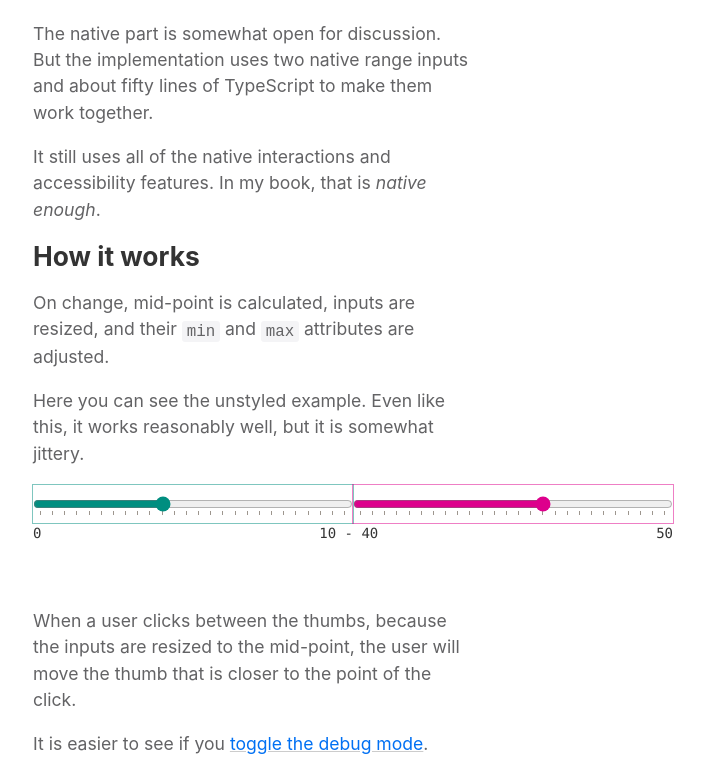
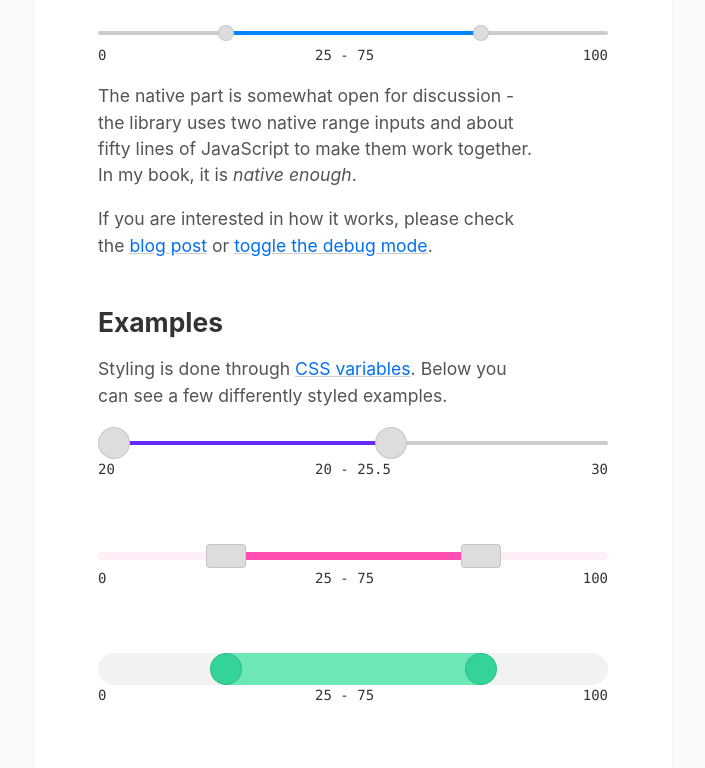
Before and after one commit to Stanko/dual-range-input, a website built with Vite: page index.html in a window 1280 px wide. Shown: the part 144-912 px from the top of the page, without its empty margins (287-992 px from the left). Built offline with nearby package versions, Linux system fonts and the light colour scheme.

Commit message:
Readme/docs updates

```diff
--- a/demo/index.scss
+++ b/demo/index.scss
@@ -12,6 +12,19 @@
   text-rendering: optimizeLegibility;
   -webkit-font-smoothing: antialiased;
   -moz-osx-font-smoothing: grayscale;
+
+  --text-color: #535359;
+}
+
+* {
+  box-sizing: border-box;
+}
+
+html,
+body,
+main {
+  min-height: 100vh;
+  min-height: 100svh;
 }
 
 body {
@@ -31,9 +44,11 @@ main {
   margin: 0 auto;
   background: white;
   padding: 2rem;
+  padding-bottom: 4rem;
 
   @media (min-width: 600px) {
     padding: 4rem;
+    padding-bottom: 6rem;
     border-left: 1px solid #f4f4f6;
     border-right: 1px solid #f4f4f6;
   }
@@ -46,11 +61,11 @@ h2 {
 }
 
 h2 {
-  margin-bottom: 0.5em;
+  margin: 3rem 0 1rem;
 }
 
 p {
-  color: #636365;
+  color: var(--text-color);
   max-width: 25em;
 }
 
@@ -65,7 +80,7 @@ code {
 .links {
   display: flex;
   gap: 0.5rem;
-  color: #636365;
+  color: var(--text-color);
   margin: 0.5rem 0 1.5rem;
 }
 
@@ -119,35 +134,6 @@ a,
   margin-top: 4rem;
 }
 
-.demo--blank {
-  .inputs {
-    display: flex;
-    --dri-thumb-width: 1rem;
-  }
-
-  .inputs:has(input:focus-visible) {
-    outline: 1px solid #ddd;
-    outline-offset: 2px;
-  }
-
-  input {
-    flex-basis: 50%;
-    min-width: 1rem;
-    margin: 0;
-    padding: 0.5rem 0;
-  }
-
-  input:first-child {
-    accent-color: rgb(0, 142, 128);
-    outline: 1px solid rgba(0, 142, 128, 0.5);
-  }
-
-  input:last-child {
-    accent-color: rgb(221, 0, 140);
-    outline: 1px solid rgba(221, 0, 140, 0.5);
-  }
-}
-
 .demo--purple .dual-range-input {
   --dri-thumb-width: 2rem;
   --dri-thumb-height: 2rem;
--- a/index.html
+++ b/index.html
@@ -8,7 +8,7 @@
   <link rel="stylesheet" href="/demo/index.scss">
   <link rel="stylesheet" href="/lib/index.scss">
 
-  <meta name="description" content="Native dual range input in 80 lines of JavaScript.">
+  <meta name="description" content="Native dual range input in fifty lines of JavaScript.">
 
   <link href="https://muffinman.io/favicon/blue/icon-32.ico" rel="icon" sizes="any">
   <link href="https://muffinman.io/favicon/blue/icon.svg" rel="icon" type="image/svg+xml">
@@ -21,50 +21,37 @@
     <h1>Native Dual Range Input</h1>
     <div class="links">
       <a href="https://github.com/stanko/dual-range-input">GitHub</a>
-      <!-- &bull; <a href="https://muffinman.io/blog/native-dual-range-input">Blog post</a> -->
+      &bull; <a href="https://muffinman.io/blog/native-dual-range-input">Blog post</a>
     </div>
-    <p>
-      The native part is somewhat open for discussion.
-      But the implementation uses two native range inputs
-      and about fifty lines of TypeScript to make them work together.
-    </p>
-    <p>
-      It still uses all of the native interactions and accessibility features.
-      In my book, that is <i>native enough</i>.
-    </p>
-    <div class="demo demo--blank">
-      <h2>How it works</h2>
-      <p>
-        On change, mid-point is calculated, inputs are resized,
-        and their <code>min</code> and <code>max</code> attributes are adjusted.
-      </p>
-      <p>
-        Here you can see the unstyled example.
-        Even like this, it works reasonably well, but it is somewhat jittery.
-      </p>
-      <div class="inputs">
-        <input list="tickmarks" type="range" min="0" max="50" step="1" value="10">
-        <input list="tickmarks" type="range" min="0" max="50" step="1" value="40">
-      </div>
-      <pre class="values"></pre>
-    </div>
+
     <div class="demo">
-      <p>
-        When a user clicks between the thumbs,
-        because the inputs are resized to the mid-point,
-        the user will move the thumb that is closer to the point of the click.
-      </p>
-      <p>It is easier to see if you <button type="button" class="toggle-debug">toggle the debug mode</button>.</p>
       <div class="dual-range-input">
         <input type="range" min="0" max="100" step="1" value="25">
         <input type="range" min="0" max="100" step="1" value="75">
       </div>
       <pre class="values"></pre>
     </div>
+    <p>
+      The native part is somewhat open for discussion - the library uses two native range inputs
+      and about fifty lines of JavaScript to make them work together.
+      In my book, it is <i>native enough</i>.
+    </p>
+
+    <p>
+      If you are interested in how it works, please check the <a
+        href="https://muffinman.io/blog/native-dual-range-input">blog post</a>
+      or <button type="button" class="toggle-debug">toggle the debug mode</button>.
+    </p>
+
+    <h2>Examples</h2>
+
+    <p>
+      Styling is done through
+      <a href="https://github.com/stanko/dual-range-input?tab=readme-ov-file#styling">CSS variables</a>.
+      Below you can see a few differently styled examples.
+    </p>
+
     <div class="demo demo--purple">
-      <p>
-        Styling is done through a bunch of CSS variables. Here you can see a few more examples.
-      </p>
       <div class="dual-range-input">
         <input type="range" min="20" max="30" step="0.1" value="20">
         <input type="range" min="20" max="30" step="0.1" value="25.5">
--- a/lib/index.scss
+++ b/lib/index.scss
@@ -62,14 +62,14 @@
   --dri-thumb-height: 1rem;
 
   --dri-thumb-color: #ddd;
-  --dri-thumb-hover-color: rgb(168, 213, 255);
-  --dri-thumb-active-color: rgb(78, 170, 255);
+  --dri-thumb-hover-color: #a8d5ff;
+  --dri-thumb-active-color: #4eaaff;
   --dri-thumb-border-color: rgba(0, 0, 0, 0.1);
   --dri-thumb-border-radius: 1rem;
 
   --dri-track-height: 0.25rem;
   --dri-track-color: #ccc;
-  --dri-track-filled-color: rgb(0, 132, 255);
+  --dri-track-filled-color: #0084ff;
   --dri-track-border-radius: 1rem;
 
   --dri-height: 1.5rem;
@@ -92,7 +92,7 @@
     -webkit-appearance: none;
     appearance: none;
     background: none;
-    border-radius: none;
+    border-radius: 0;
     flex-basis: calc(50% + var(--dri-thumb-width));
     flex-shrink: 0;
     font-size: inherit;
```
Also changed, not shown: docs/index.html (+25 -38 lines), CHANGELOG.md, README.md, docs/assets/index-ck_W7lBk.css (deleted), docs/assets/index-wS-hx1Ky.css (added), docs/assets/index-wZ7hth1S.js (renamed from docs/assets/index-cvzx1cQl.js).
